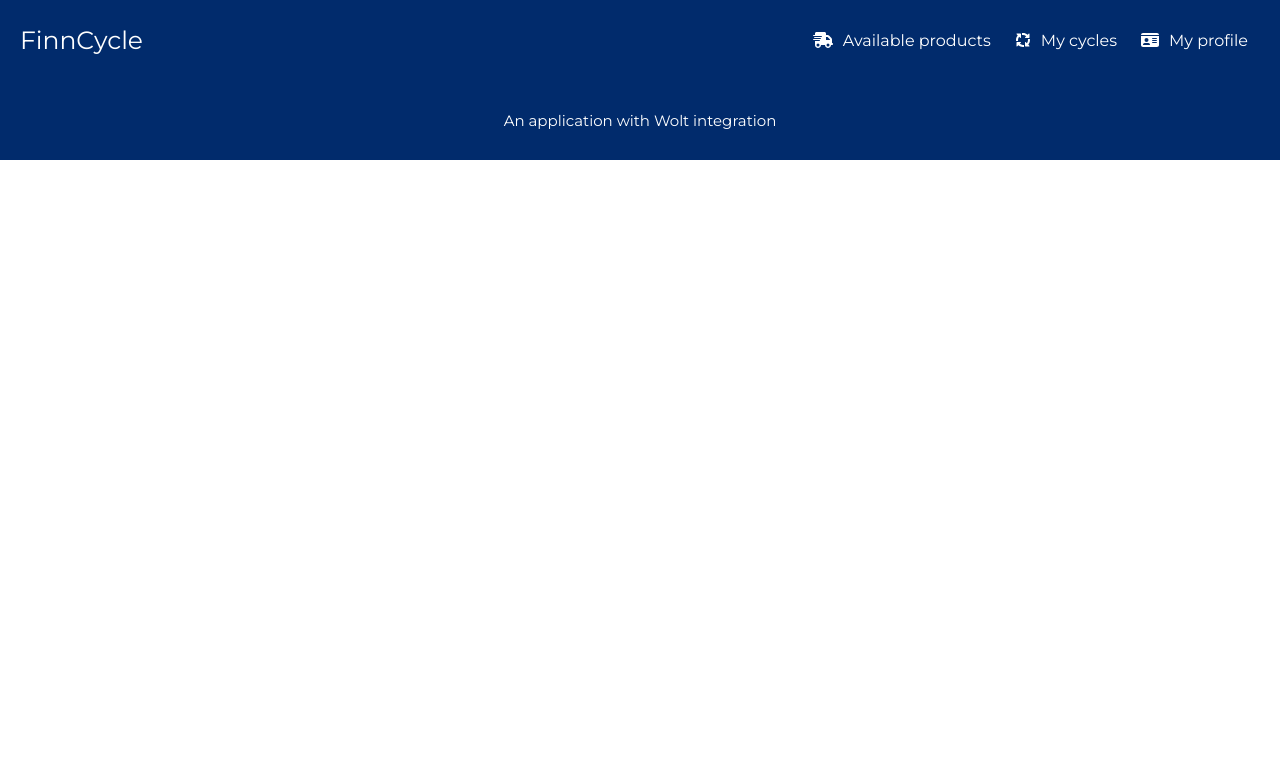
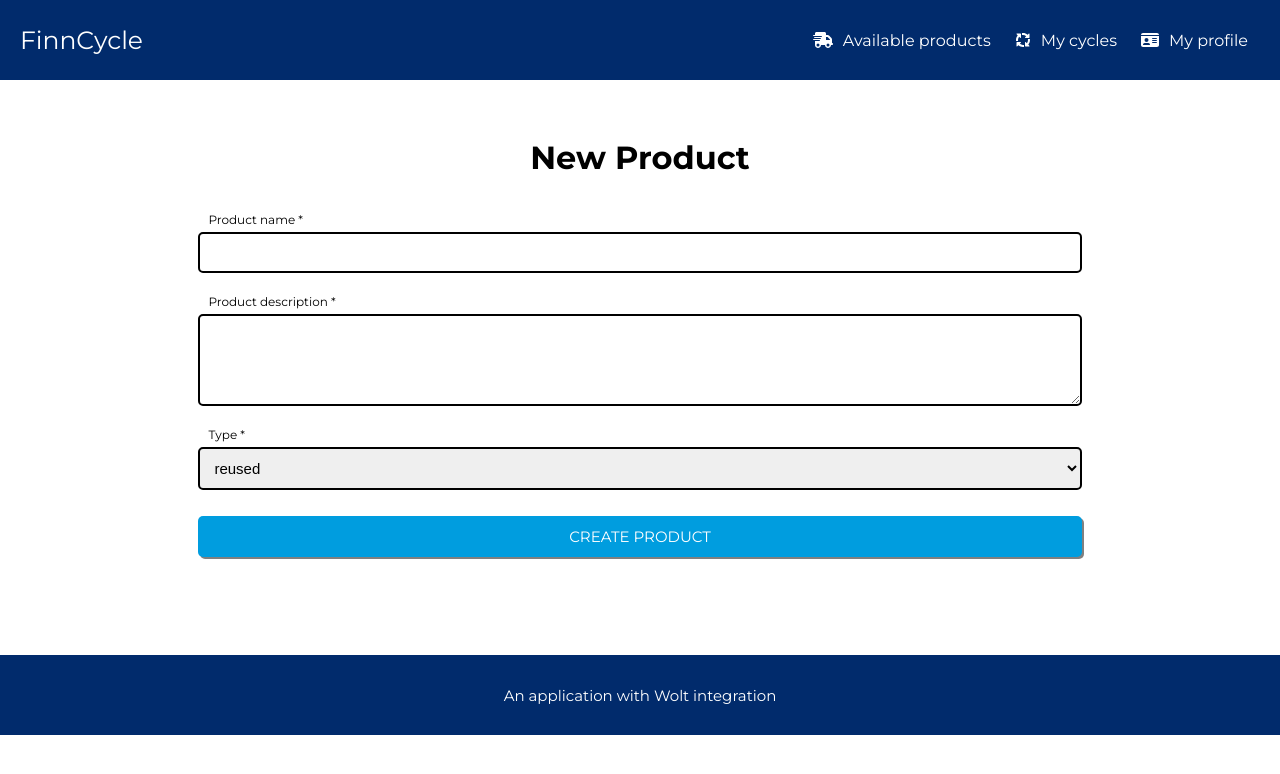
Before and after one commit to carlotacb/finncycle, a Next.js app in the folder client/finncycle/: page /my-cycles/create in a window 1280 px wide. Shown: the top 774 px of the page. Built offline with nearby package versions, Linux system fonts and the light colour scheme.

Commit message:
product form

```diff
--- a/client/finncycle/src/components/generic-components/InputGroup.tsx
+++ b/client/finncycle/src/components/generic-components/InputGroup.tsx
@@ -1,5 +1,10 @@
 import styled from "styled-components";
 import {BaseSyntheticEvent} from "react";
+
+export interface DropdownOptions {
+  readonly id: string;
+  readonly display: string;
+}
 
 interface InputGroupProps {
   readonly label?: string;
@@ -10,6 +15,10 @@ interface InputGroupProps {
   readonly onInputChange?: (event: BaseSyntheticEvent) => void;
   readonly editable?: boolean;
   readonly small?: boolean;
+  readonly isTextArea?: boolean;
+  readonly isDropdown?: boolean;
+  readonly isInputType?: boolean;
+  readonly options?: DropdownOptions[];
 }
 
 const Container = styled.div<{small?: boolean}>`
@@ -36,6 +45,22 @@ const InputField = styled.input`
   width: 100%;
 `;
 
+const TextAreaField = styled.textarea`
+  padding: 10px;
+  font-size: 15px;
+  border: solid 2px black;
+  border-radius: 5px;
+  width: 100%;
+`;
+
+const SelectedOption = styled.select`
+  padding: 10px;
+  font-size: 15px;
+  border: solid 2px black;
+  border-radius: 5px;
+  width: 100%;
+`;
+
 const NotEditableInputField = styled.div`
   padding: 10px;
   font-size: 15px;
@@ -55,7 +80,11 @@ export default function InputGroup(props: InputGroupProps) {
     type,
     editable,
     value,
-    small
+    small,
+    isTextArea,
+    isDropdown,
+    isInputType,
+    options
   } = props;
 
   return (
@@ -67,6 +96,16 @@ export default function InputGroup(props: InputGroupProps) {
             {' '}
             {required ? '*' : null}
           </Caption>
+          { isTextArea ?
+            <TextAreaField
+              rows={4}
+              id={id}
+              onChange={onInputChange}
+              value={value}
+              name={id}
+              required={required}
+            /> : null }
+          { isInputType ?
             <InputField
               id={id}
               onChange={onInputChange}
@@ -74,7 +113,16 @@ export default function InputGroup(props: InputGroupProps) {
               value={value}
               name={id}
               required={required}
-          />
+            /> : null }
+          { isDropdown ?
+            <SelectedOption onChange={onInputChange} value={value}>
+              {options?.map((optionList: DropdownOptions) => (
+                <option value={optionList.id} key={optionList.id}>
+                  { optionList.display }
+                </option>
+              ))}
+            </SelectedOption>
+            : null }
         </>
         :
         <NotEditableInputField>
--- a/client/finncycle/src/pages/my-cycles/create/index.tsx
+++ b/client/finncycle/src/pages/my-cycles/create/index.tsx
@@ -1,3 +1,70 @@
+import Head from "next/head";
+import {H1, StyledButton} from "../../../components/generic-components/general-styled-components";
+import InputGroup from "../../../components/generic-components/InputGroup";
+import {colors} from "../../../constants/global-styles";
+import {FontAwesomeIcon} from "@fortawesome/react-fontawesome";
+import {faHandshake, faLightbulb, faTree} from "@fortawesome/free-solid-svg-icons";
+import styled from "styled-components";
+import {BaseSyntheticEvent} from "react";
+
+const Container = styled.div`
+  display: flex;
+  align-items: center;
+  flex-direction: column;
+  padding: 4%;
+`;
+
+const CreateProductButton = styled(StyledButton)`
+  margin: 10px 10px 50px;
+  width: 80%;
+
+  @media(max-width: 768px) {
+    margin: 10px 10px 30px;
+  }
+`;
+
+const onInputValueChange = (event: BaseSyntheticEvent) => {
+  console.log(event.target.value)
+};
+
 export default function CrateCycle() {
+  return (
+    <>
+      <Container>
+        <H1>New Product</H1>
+        <InputGroup
+          editable
+          label="Product name"
+          required
+          id="name"
+          type="text"
+          onInputChange={onInputValueChange}
+          value=""
+          isInputType
+        />
+        <InputGroup
+          editable
+          isTextArea
+          label="Product description"
+          required
+          id="description"
+          onInputChange={onInputValueChange}
+          value=""
+        />
+        <InputGroup
+          editable
+          label="Type"
+          required
+          id="type"
+          onInputChange={onInputValueChange}
+          options={[{id: 'reused', display: 'reused'}, {id: 'recycled', display: 'recycled'}]}
+          value=""
+          isDropdown
+        />
 
+        <CreateProductButton type="submit" onClick={() => null} solid>Create product</CreateProductButton>
+
+      </Container>
+    </>
+  )
 }
--- a/client/finncycle/src/pages/my-profile/index.tsx
+++ b/client/finncycle/src/pages/my-profile/index.tsx
@@ -107,6 +107,7 @@ export default function MyProfile() {
           type="text"
           onInputChange={onInputValueChange}
           value=""
+          isInputType
         />
         <InputGroup
           editable
@@ -116,6 +117,7 @@ export default function MyProfile() {
           type="text"
           onInputChange={onInputValueChange}
           value=""
+          isInputType
         />
         <InputGroup
           editable
@@ -125,6 +127,7 @@ export default function MyProfile() {
           type="number"
           onInputChange={onInputValueChange}
           value=""
+          isInputType
         />
         <DoubleInputGroup>
           <InputGroup
@@ -136,6 +139,7 @@ export default function MyProfile() {
             onInputChange={onInputValueChange}
             value=""
             small
+            isInputType
           />
           <InputGroup
             editable
@@ -146,6 +150,7 @@ export default function MyProfile() {
             onInputChange={onInputValueChange}
             value=""
             small
+            isInputType
           />
         </DoubleInputGroup>
 
```
Also changed, not shown: client/finncycle/src/pages/login/index.tsx (added), client/finncycle/src/pages/register/index.tsx (added). Lines whose indentation alone changed are shown as unchanged.
